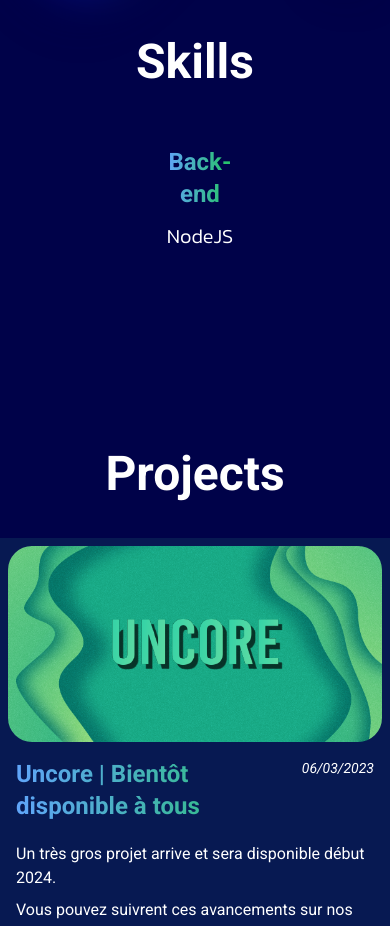
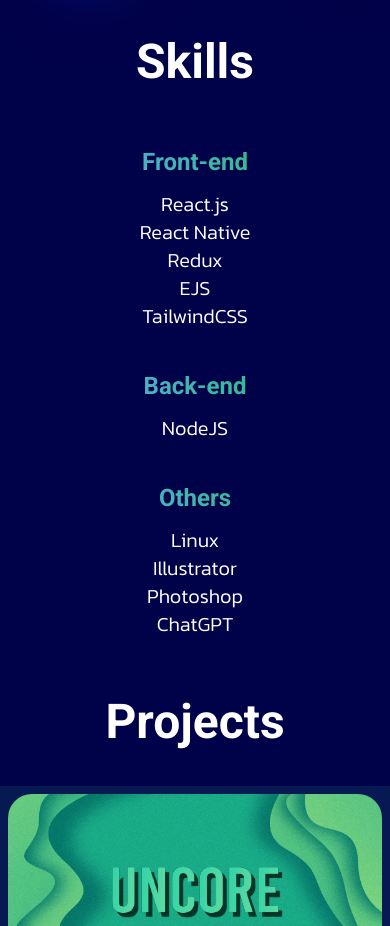
Before and after one commit to Azonesbz/vincentavez, a React (Vite) app in the folder client/: page / in a window 390 px wide. Shown: the part 826-1752 px from the top of the page. Built offline with nearby package versions, Linux system fonts and the light colour scheme; what tailwindcss-animated would draw is missing.

Commit message:
updated component for responsive design

```diff
--- a/client/src/components/Skills/Skill.jsx
+++ b/client/src/components/Skills/Skill.jsx
@@ -2,7 +2,7 @@ import React from 'react';
 
 const Skill = ({children, title}) => {
     return (
-        <div className='flex flex-col min-h-min h-min col-span-12 lg:col-span-4 p-5 rounded-3xl'>
+        <div className='flex flex-col col-span-12 lg:col-span-4 p-5 rounded-3xl'>
             <h3 className='text-center font-semibold text-2xl bg-gradient-to-r from-blue-400 to-green-500 text-transparent bg-clip-text'>{title}</h3>
             <ul className="flex flex-col items-center text-center mt-3 font-light font-Kanit text-xl">
                 {children}
--- a/client/src/components/Skills/Skills.jsx
+++ b/client/src/components/Skills/Skills.jsx
@@ -5,7 +5,7 @@ const Skills = () => {
         <>
             <section className="px-2 lg:px-48 py-5" id="skills">
                 <h2 className="text-center text-5xl font-bold">Skills</h2>
-                <div className="flex justify-center gap-48 w-full mt-10">
+                <div className="flex flex-col sm:flex-row sm:gap-20 justify-center lg:gap-48 w-full mt-10">
                     <Skill title={"Front-end"}>
                         <ul className="flex flex-col">
                             <li>React.js</li>
```
